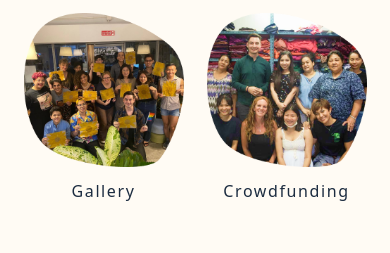
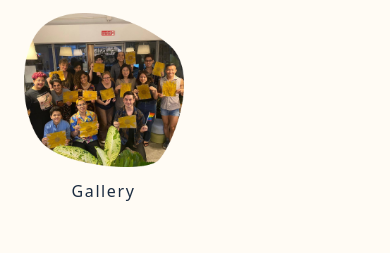
Before and after one commit to callumboaden/dreamtree-dev, a Gatsby site: page / in a window 390 px wide. Shown: the part 1587-1840 px from the top of the page. Built offline with nearby package versions, Linux system fonts and the light colour scheme; Gatsby itself is replaced by a stand-in of ours.

Commit message:
removed link to crowdfunding page and updated page content

```diff
--- a/src/components/header.js
+++ b/src/components/header.js
@@ -54,7 +54,6 @@ export default function Header() {
           <ListLink to="/about">About Us</ListLink>
           <ListLink to="/gallery">Gallery</ListLink>
           <ListLink to="/events">Events</ListLink>
-          <ListLink to="/crowdfunding">Crowdfunding</ListLink>
         </ul>
       </nav>
       <a
--- a/src/pages/about.js
+++ b/src/pages/about.js
@@ -197,7 +197,7 @@ export default function About() {
               <ProfileImage
                 imgSrc={taylorImage}
                 name="Taylor"
-                title="(he/him, they/ them)"
+                title="(she/her)"
                 role="Co-founder"
               ></ProfileImage>
               <ProfileImage
--- a/src/pages/index.js
+++ b/src/pages/index.js
@@ -109,14 +109,6 @@ export default function Home() {
               />
               <p className="font-medium tracking-widest">Gallery</p>
             </Link>
-            <Link to="/crowdfunding" className="text-center">
-              <img
-                src={crowdfundingTileImage}
-                alt="About Us"
-                className="w-40 md:w-full mb-3"
-              />
-              <p className="font-medium tracking-widest">Crowdfunding</p>
-            </Link>
           </div>
         </section>
       </Layout>
```
